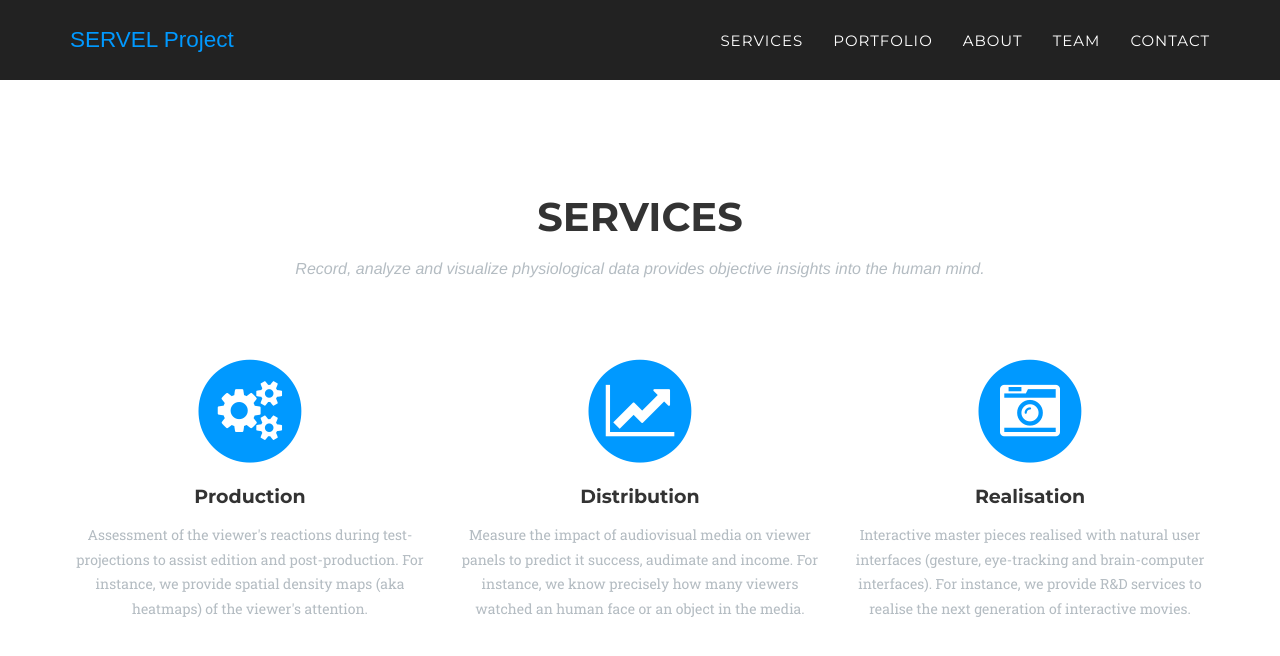
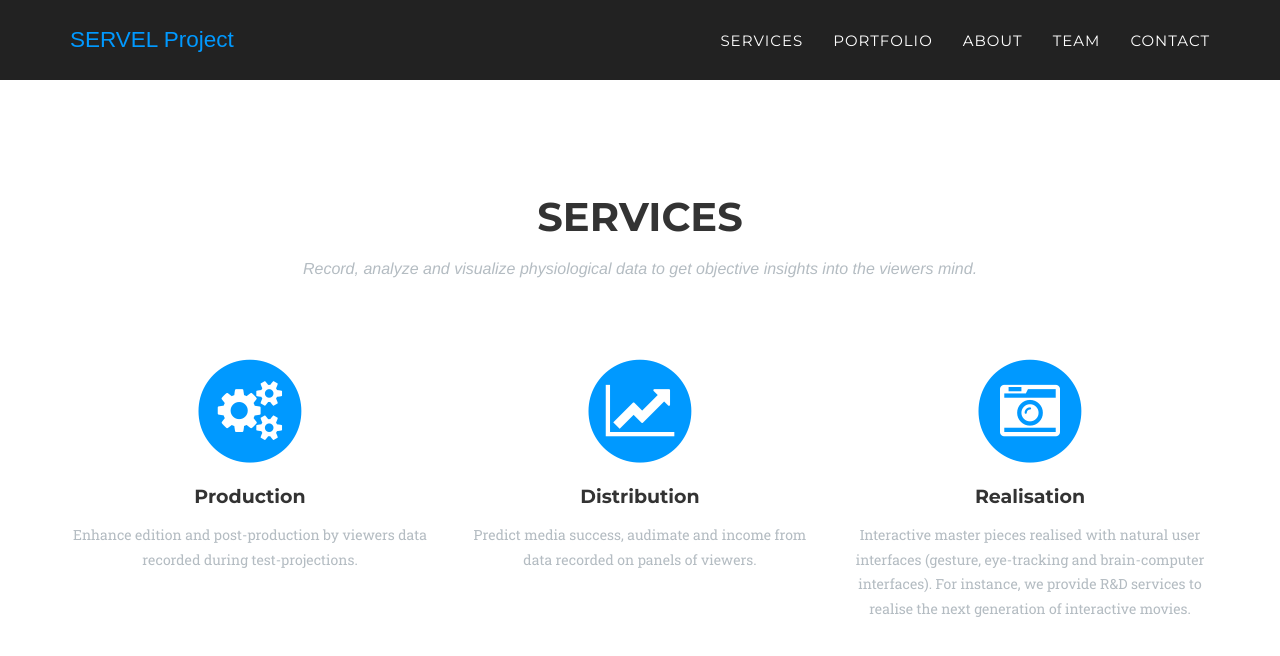
Before and after one commit to servelproject/servel-technologies.io, a Jekyll site: the page built from index.html, in a window 1280 px wide and 900 px high, scrolled down 713 px. Shown: the top 656 px of the window. Built offline with Jekyll 4.4.1, drawn with Linux system fonts in a browser that asks for light colours; some web fonts are replaced.

Commit message:
Update services.html

```diff
--- a/_includes/services.html
+++ b/_includes/services.html
@@ -4,7 +4,7 @@
             <div class="row">
                 <div class="col-lg-12 text-center">
                     <h2 class="section-heading">Services</h2>
-                    <h3 class="section-subheading text-muted">Record, analyze and visualize physiological data provides objective insights into the human mind.</h3>
+                    <h3 class="section-subheading text-muted">Record, analyze and visualize physiological data to get objective insights into the viewers mind.</h3>
                 </div>
             </div>
             <div class="row text-center">
@@ -14,7 +14,7 @@
                         <i class="fa fa-cogs fa-stack-1x fa-inverse"></i>
                     </span>
                     <h4 class="service-heading">Production</h4>
-                    <p class="text-muted">Assessment of the viewer's reactions during test-projections to assist edition and post-production. For instance, we provide spatial density maps (aka heatmaps) of the viewer's attention.</p>
+                    <p class="text-muted">Enhance edition and post-production by viewers data recorded during test-projections.</p>
                 </div>
                 <div class="col-md-4">
                     <span class="fa-stack fa-4x">
@@ -22,7 +22,7 @@
                         <i class="fa fa-line-chart fa-stack-1x fa-inverse"></i>
                     </span>
                     <h4 class="service-heading">Distribution</h4>
-                    <p class="text-muted">Measure the impact of audiovisual media on viewer panels to predict it success, audimate and income. For instance, we know precisely how many viewers watched an human face or an object in the media.</p>
+                    <p class="text-muted">Predict media success, audimate and income from data recorded on panels of viewers.</p>
                 </div>
                 <div class="col-md-4">
                     <span class="fa-stack fa-4x">
```
